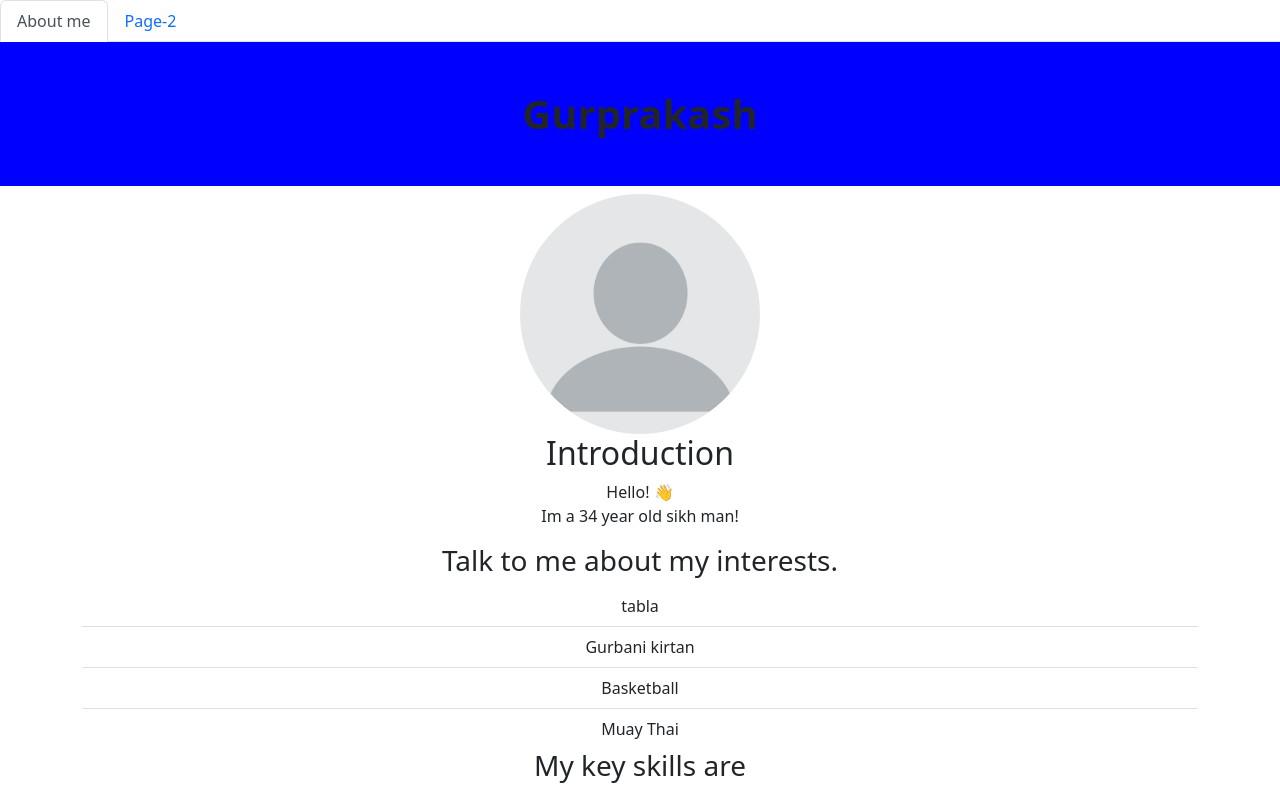
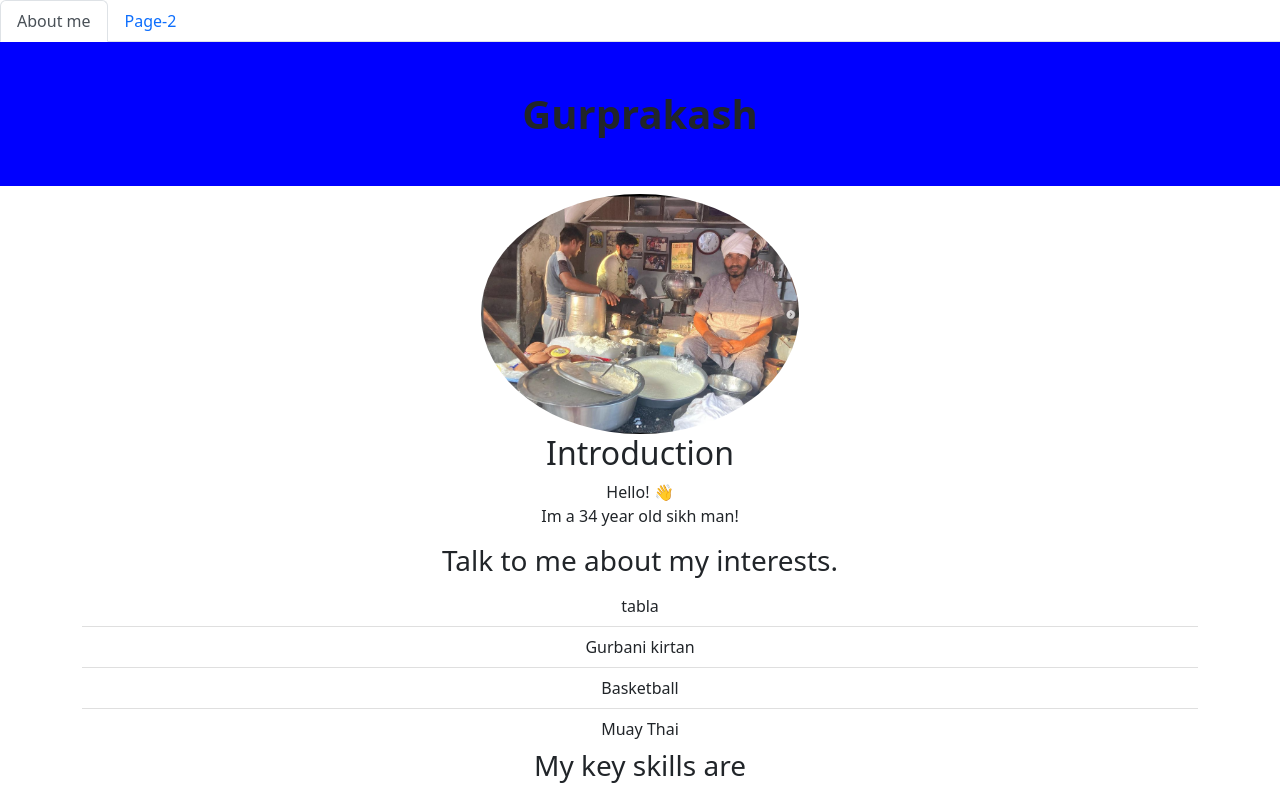
Before and after one commit to warwick-cybersecurity-WM145-24/week-4-lab-exercises, a plain HTML site: page index.html in a window 1280 px wide. Shown: the top 788 px of the page. Drawn offline with nearby package versions, Linux system fonts and the light colour scheme.

Commit message:
added authentic pofile picture from my past

```diff
--- a/index.html
+++ b/index.html
@@ -31,7 +31,7 @@
     <div class="container text-center">
       <div class="image">
         <img
-          src="img/blank_profile_pic.png"
+          src="img/Amritsari Lassi.png"
           class="img-fluid"
           alt="profile-picture"
         />
```
Also changed, not shown: img/Amritsari Lassi.png (added).
